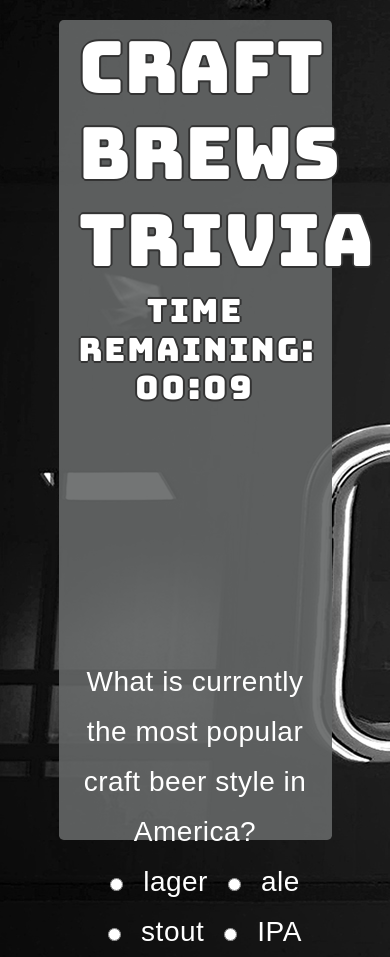
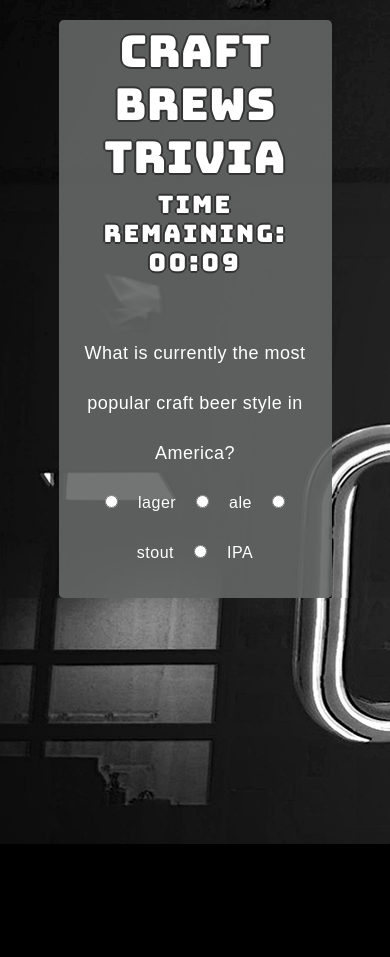
Before and after one commit to kelsisummers/TriviaGame-Advanced, a plain HTML site: page index.html in a window 390 px wide. Both pictures are taken after a click on the button "Start Game". After the commit the page ends 844 px from the top, so only its background shows below. Drawn offline with nearby package versions, Linux system fonts and the light colour scheme; a web font is replaced by a local one.

Commit message:
adding responsive queries

```diff
--- a/assets/css/style.css
+++ b/assets/css/style.css
@@ -1,21 +1,25 @@
 /* General Styles */
 
+/* Background Image */
 body, html {
   background-color: black;
   background-image: url("../images/background-image.jpg");
   color: white;
+
 }
 
+/* Game Play Container */
 .jumbotron {
   text-align: center;
   margin: 0 auto;
   background-color: rgba(100, 102, 103, .9);
   width: 70vw;
-    height: 820px;
+  height: 600px;
   margin-top: 20px;
   padding: 20px;
 }
 
+/* Header Styles */
 h1, h2, button {
   font-family: 'Bungee', cursive;
 }
@@ -33,7 +37,9 @@ h2 {
   letter-spacing: 2px;
   font-size: 32px;
 }
+/* End of Header Styles */
 
+/* Timer Style */
 #timer {
   letter-spacing: 3px;
 }
@@ -45,9 +51,8 @@ h2 {
 }
 
 /* Trivia Quiz Container */
-
 #quiz {
-    margin-top: 250px;
+  margin-top: 150px;
   font-size: 28px;
   letter-spacing: .5px;
   font-family: 'Aldrich', sans-serif;
@@ -55,7 +60,6 @@ h2 {
 }
 
 /* Multiple Choice Input Buttons */
-
 input[type="radio"]{
   margin-right: 20px;
   margin-left: 20px;
@@ -67,3 +71,38 @@ input[type="radio"]{
   line-height: 54px;
   text-align: center;
 }
+
+/* Start of Responsive Queries */
+@media only screen and (max-width: 1250px) {
+  #quiz {
+    margin-top: 100px;
+  }
+}
+
+@media only screen and (max-width: 800px) {
+  #quiz {
+    margin-top: 50px;
+  }
+  .jumbotron {
+    height: fit-content;
+  }
+}
+
+@media only screen and (max-width: 475px) {
+  h2 {
+    font-size: 24px;
+  }
+  .display-3 {
+    font-size: 2.75rem;
+  }
+  #start {
+    font-size: 24px;
+  }
+  .question, #over {
+      font-size: 18px;
+  }
+  .answers {
+    font-size: 16px;
+  }
+}
+/* End of Responsive Queries */
```
Lines whose indentation alone changed are shown as unchanged.
